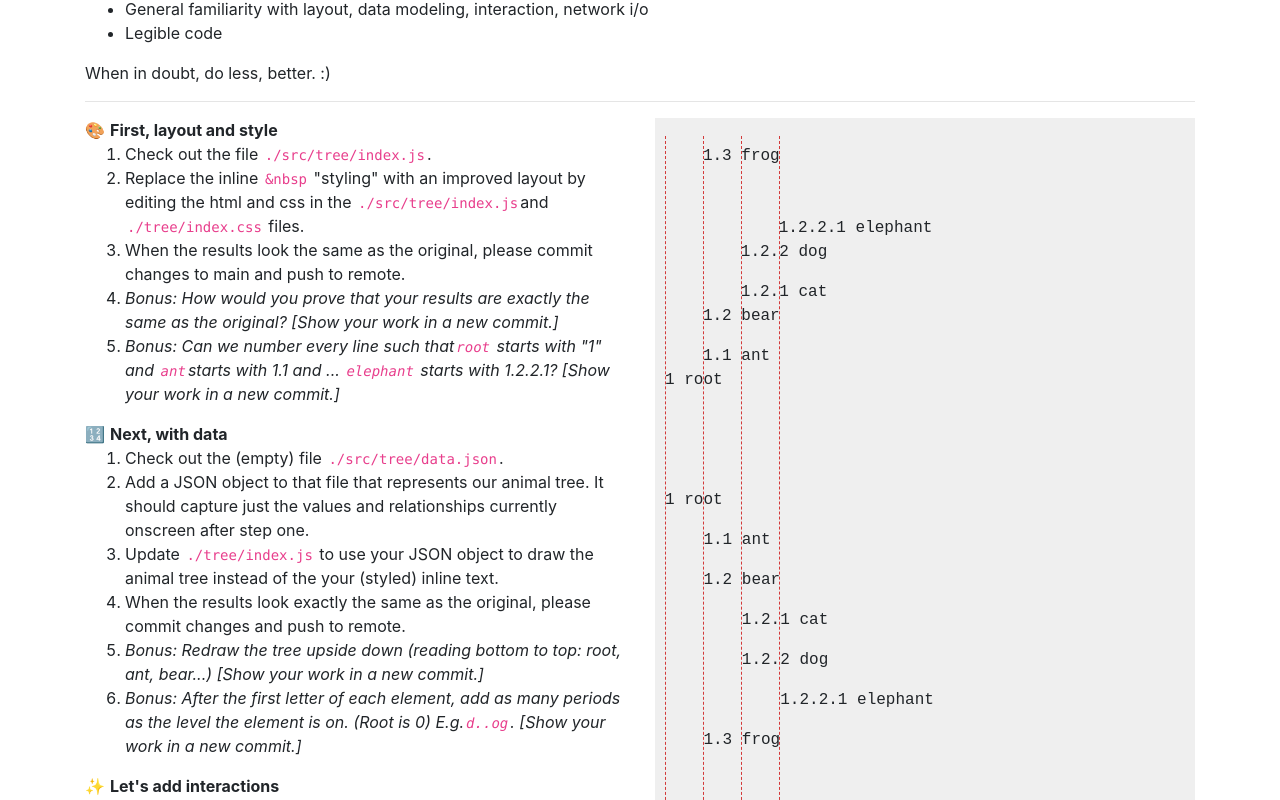
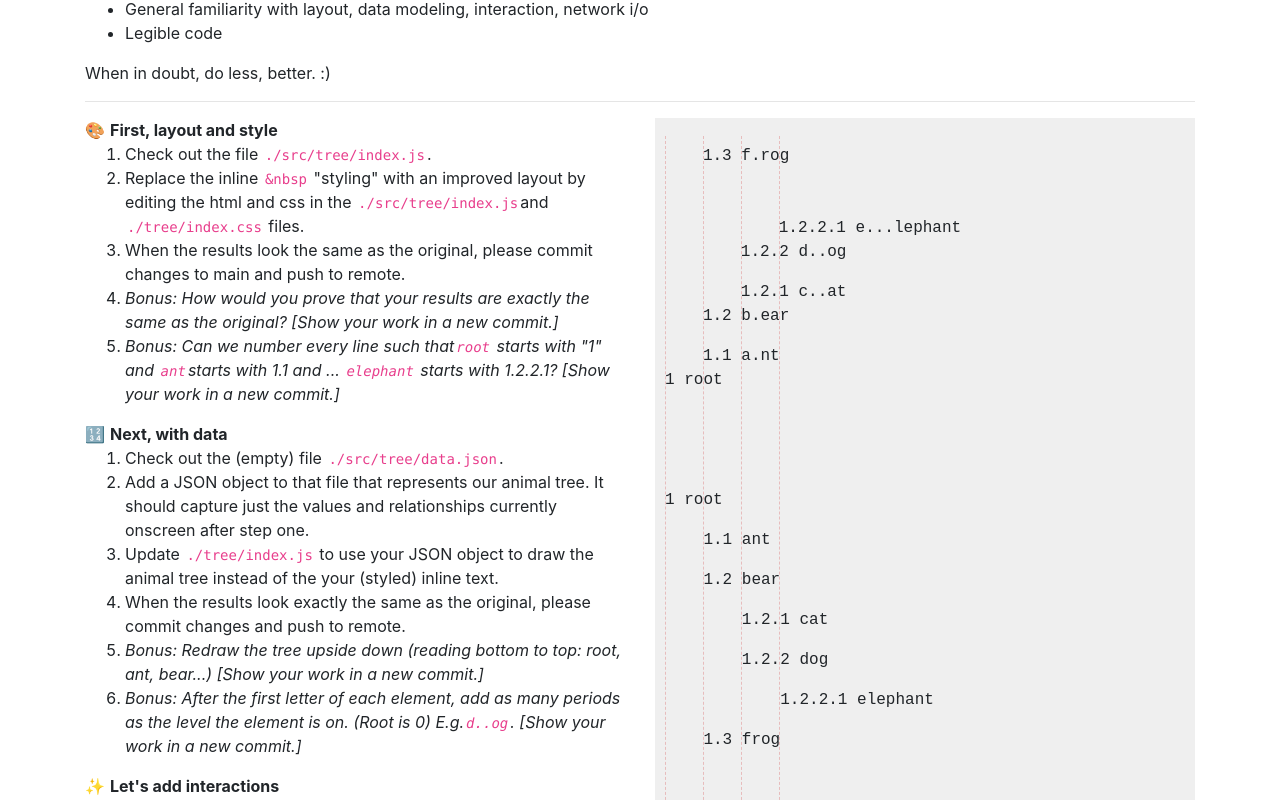
Before and after one commit to jsvanilla/web-take-home, a React (Create React App) app in the folder trees/: page / in a window 1280 px wide. Shown: the part 420-1220 px from the top of the page. Built offline with nearby package versions, Linux system fonts and the light colour scheme.

Commit message:
[FEATURE] NEXT bonus2

```diff
--- a/trees/src/tree/TreeNode.js
+++ b/trees/src/tree/TreeNode.js
@@ -3,9 +3,10 @@ import "./index.css";
 
 const TreeNode = ({ node, children, numberNameprop }) => {
   let numberName = numberNameprop ? numberNameprop : '1'
+  let nodeRender = `${node.substring(0,1)}${numberName.replace(/\d/g,'')}${node.substring(1,node.length)}`
   return (
     <div className="node">
-      <div>{`${numberName}  ${node}`}</div>
+      <div>{`${numberName}  ${nodeRender}`}</div>
       {children &&
         children.map((node, index) => {
           node.numberNameprop = `${numberName}.${index+1}`
--- a/trees/src/tree/index.css
+++ b/trees/src/tree/index.css
@@ -18,7 +18,7 @@
 }
 
 .vertical-line{
-  border-left:1px dashed rgb(211, 58, 58);
+  border-left:1px dashed rgba(211, 58, 58, 0.277);
   position: absolute;
   z-index: 4;
   min-height: 88vh;
```
